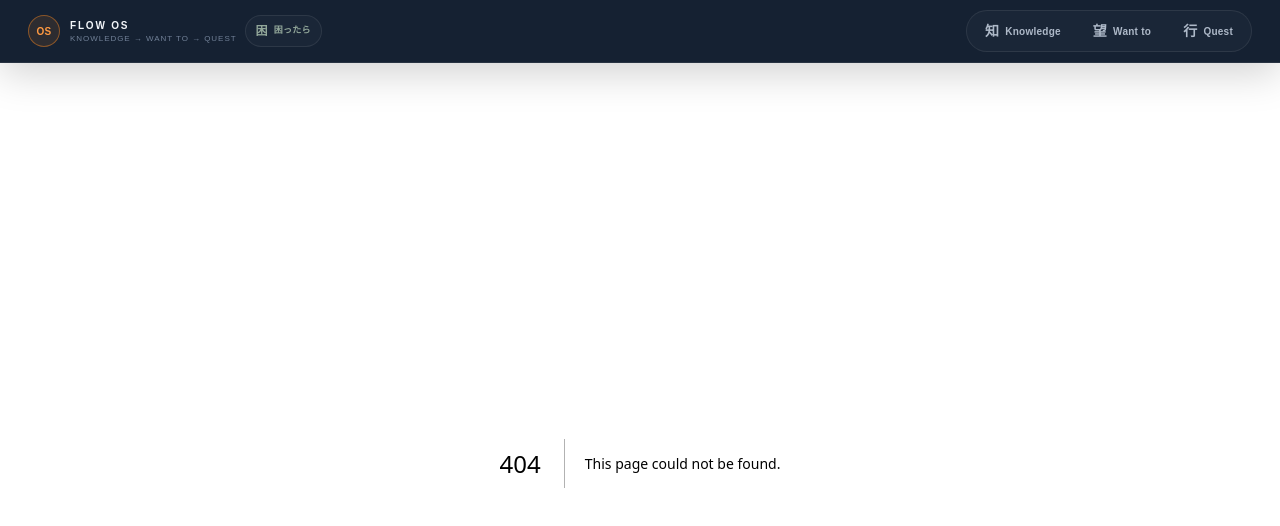
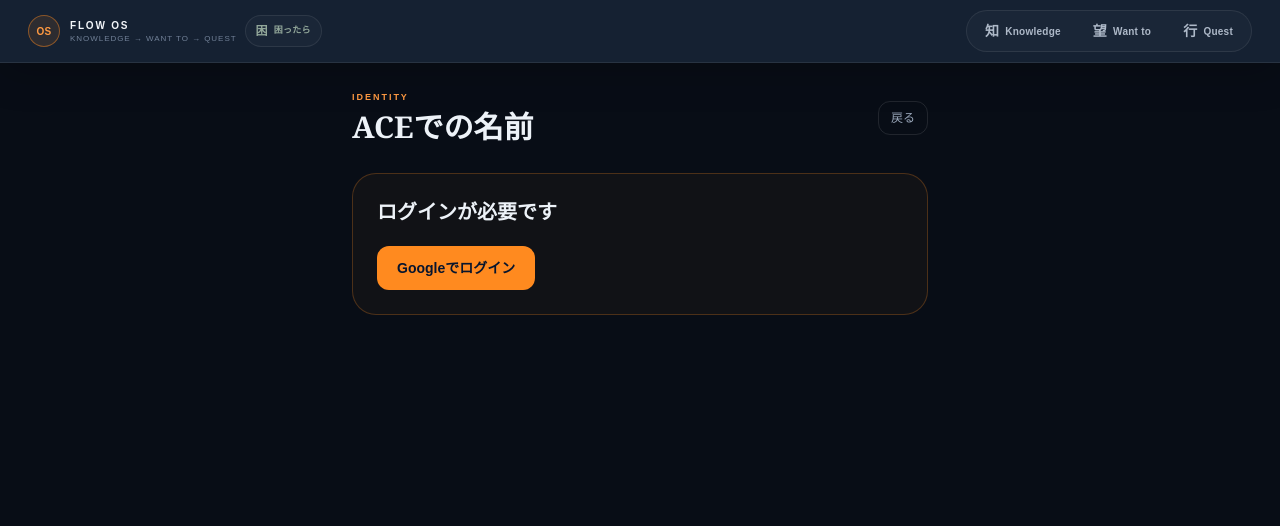
Before and after one commit to takraw369/ace-quest-board, a Next.js app: page /profile in a window 1280 px wide. Before the commit this address had no page. Shown: the top 526 px of the page. Built offline with nearby package versions, Linux system fonts and the light colour scheme.

Commit message:
feat: add ACE identity settings page

```diff
--- /dev/null
+++ b/src/app/profile/page.tsx
@@ -0,0 +1,5 @@
+import ProfileIdentityClient from '@/components/profile/ProfileIdentityClient';
+
+export default function ProfilePage() {
+  return <ProfileIdentityClient />;
+}
```
